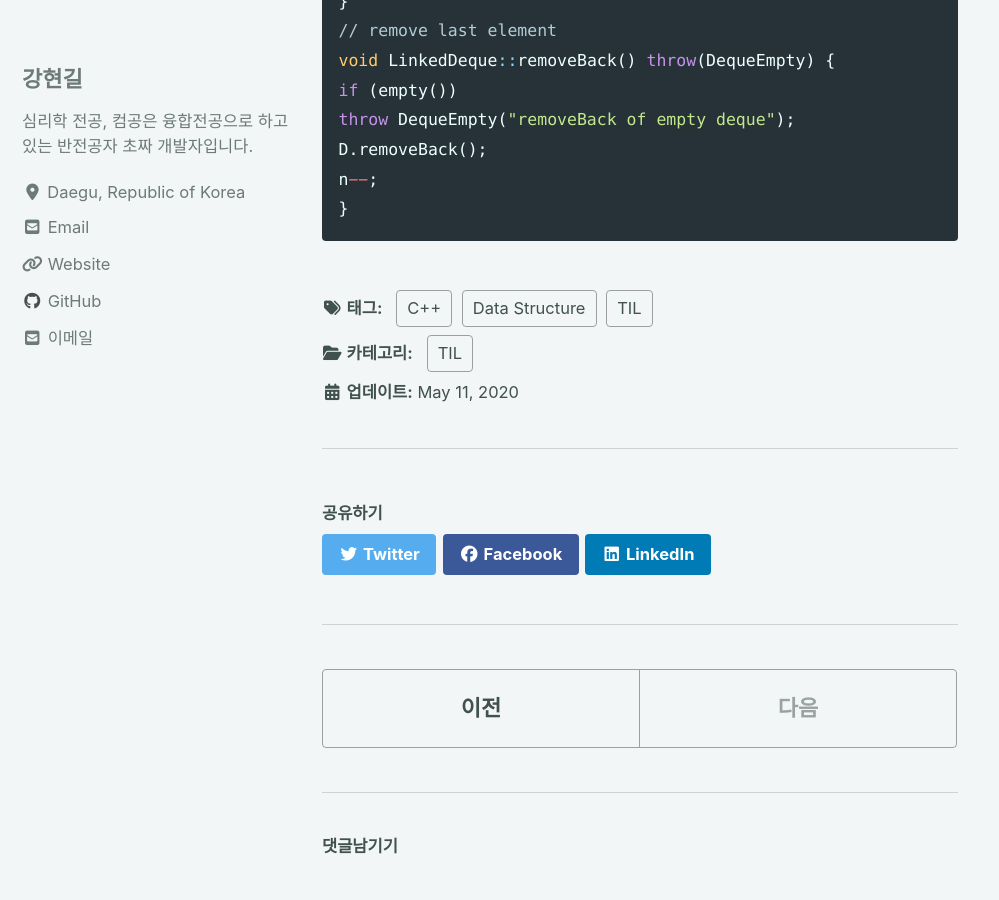
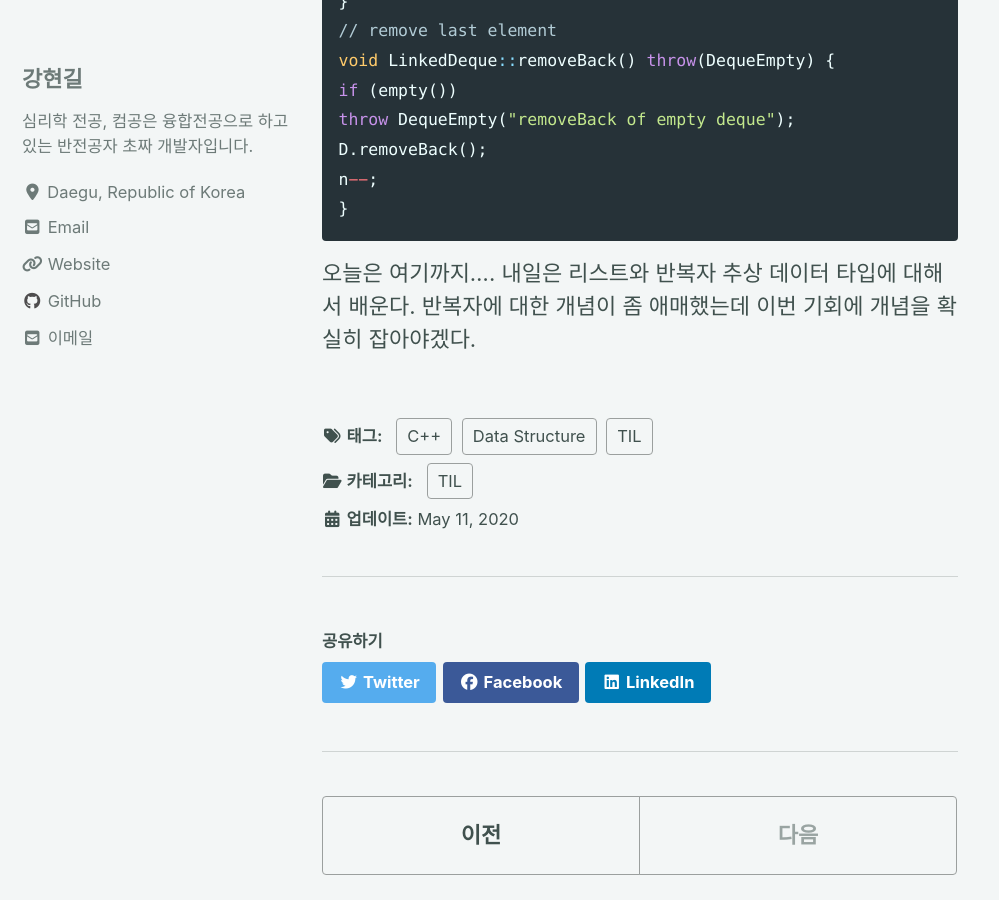
Before and after one commit to nammunsik/tksuns12.github.io, a Jekyll site: the page built from _posts/2020-05-11-cpp-stack.md, in a window 1280 px wide and 900 px high, scrolled down 7680 px. Shown: the whole window, without its empty margins (0-999 px from the left). Built offline with Jekyll 4.4.1, drawn with Linux system fonts in a browser that asks for light colours; cached includes are drawn as plain includes; nearby versions of some CDN libraries; comment, search, counter and statistics services are not loaded.

Commit message:
포스팅 수정

````diff
--- a/_posts/2020-05-11-cpp-stack.md
+++ b/_posts/2020-05-11-cpp-stack.md
@@ -227,3 +227,5 @@ D.removeBack();
 n−−;
 }
 ```
+
+오늘은 여기까지.... 내일은 리스트와 반복자 추상 데이터 타입에 대해서 배운다. 반복자에 대한 개념이 좀 애매했는데 이번 기회에 개념을 확실히 잡아야겠다.
````
